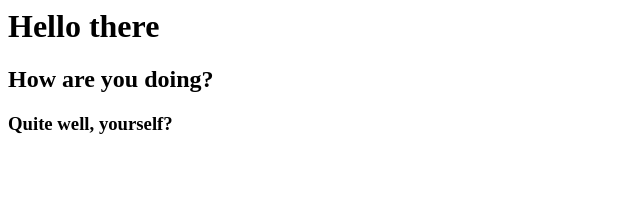
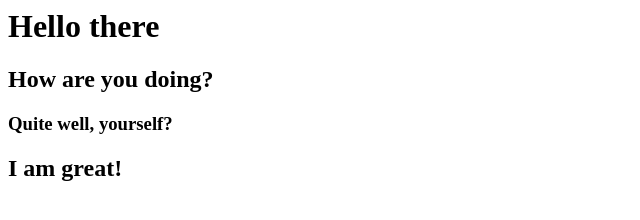
Before and after one commit to Donrwalsh/donrwalsh.com, a plain HTML site: page index.html in a window 1280 px wide. Shown: the whole page, without its empty margins (0-640 px from the left). Drawn offline with Linux system fonts and the light colour scheme.

Commit message:
And again.

```diff
--- a/index.html
+++ b/index.html
@@ -3,3 +3,5 @@
 <h2>How are you doing?</h2>
 
 <h3>Quite well, yourself?</h3>
+
+<h2>I am great!</h2>
```
